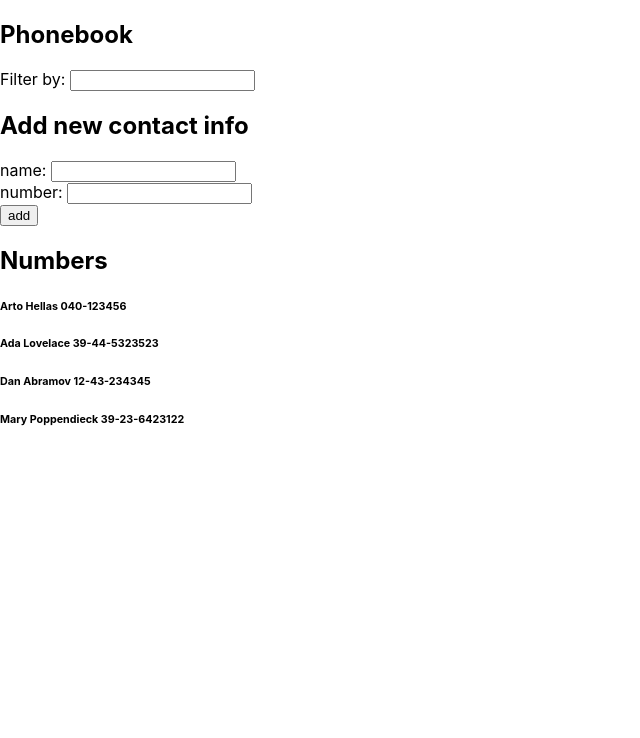
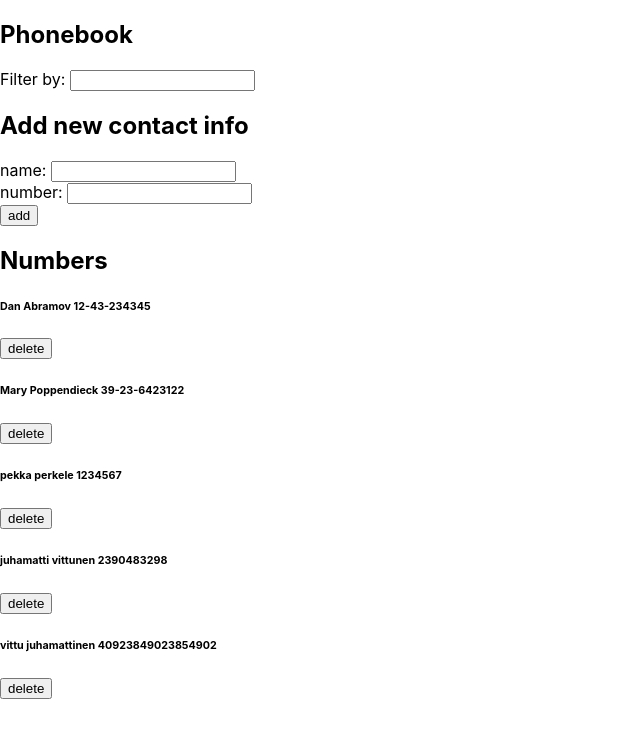
Before and after one commit to rudrut/fullstackopen-submissions, a React (Create React App) app in the folder part2/phonebook/: page / in a window 1280 px wide. Shown: the top 738 px of the page, without its empty margins (0-640 px from the left). Built offline with nearby package versions, Linux system fonts and the light colour scheme; data requests are answered from the project's data file.

Commit message:
Delete functionality working

```diff
--- a/part2/phonebook/db.json
+++ b/part2/phonebook/db.json
@@ -1,15 +1,5 @@
 {
-    "persons":[
-      {
-        "name": "Arto Hellas",
-        "number": "040-123456",
-        "id": 1
-      },
-      {
-        "name": "Ada Lovelace",
-        "number": "39-44-5323523",
-        "id": 2
-      },
+  "persons": [
     {
       "name": "Dan Abramov",
       "number": "12-43-234345",
@@ -19,6 +9,21 @@
       "name": "Mary Poppendieck",
       "number": "39-23-6423122",
       "id": 4
+    },
+    {
+      "name": "pekka perkele",
+      "number": "1234567",
+      "id": 5
+    },
+    {
+      "name": "juhamatti vittunen",
+      "number": "2390483298",
+      "id": 6
+    },
+    {
+      "name": "vittu juhamattinen",
+      "number": "40923849023854902",
+      "id": 7
     }
   ]
 }
--- a/part2/phonebook/package.json
+++ b/part2/phonebook/package.json
@@ -6,6 +6,7 @@
     "@testing-library/jest-dom": "^5.14.1",
     "@testing-library/react": "^11.2.7",
     "@testing-library/user-event": "^12.8.3",
+    "axios": "^0.21.1",
     "react": "^17.0.2",
     "react-dom": "^17.0.2",
     "react-scripts": "4.0.3",
--- a/part2/phonebook/src/App.js
+++ b/part2/phonebook/src/App.js
@@ -1,9 +1,9 @@
 import React, { useState, useEffect } from "react";
-import axios from 'axios'
 import PersonsDisplay from "./components/PersonsDisplay";
 import SearchFilter from "./components/SearchFilter";
 import Person from "./components/Person";
 import PersonForm from "./components/PersonForm";
+import personService from "./services/persons";
 
 const App = (props) => {
   const [persons, setPersons] = useState([]);
@@ -13,14 +13,10 @@ const App = (props) => {
   const [showAll, setShowAll] = useState(false);
 
   useEffect(() => {
-		console.log('effect')
-		axios
-		  .get('http://localhost:3001/persons')
-		  .then(response => {
-			console.log('promise fulfilled')
-			setPersons(response.data)
-		  })
-	  }, [])
+    personService.getAll().then((initialPersons) => {
+      setPersons(initialPersons);
+    });
+  }, []);
 
   const personsToShow = showAll
     ? persons
@@ -38,12 +34,29 @@ const App = (props) => {
     if (persons.find((person) => person.name === newName)) {
       window.alert(`${newName} is already in the phonebook`);
     } else {
-			setPersons(persons.concat(personObject));
+      personService.create(personObject).then((returnedPerson) => {
+        setPersons(persons.concat(returnedPerson));
         setNewName("");
         setNewNumber("");
+      });
       console.log(persons);
     }
   };
+
+  const deleteName = (id, personObject) => {
+    if (window.confirm("Do you really want to delete?")) {
+      personService.remove(id, personObject);
+    }
+  };
+
+  /*useEffect(() => {
+		personService
+			.getAll()
+			.then(initialPersons => {
+				setPersons(initialPersons)
+			})
+	}, [])
+	*/
 
   const handleSearchChange = (e) => {
     setSearch(e.target.value);
@@ -61,10 +74,7 @@ const App = (props) => {
   return (
     <div>
       <h2>Phonebook</h2>
-			<SearchFilter
-				value={search}
-				onChange={handleSearchChange}
-			/>
+      <SearchFilter value={search} onChange={handleSearchChange} />
       <h2>Add new contact info</h2>
       <PersonForm
         onSubmit={addName}
@@ -76,7 +86,11 @@ const App = (props) => {
       <h2>Numbers</h2>
       <PersonsDisplay
         personsToShow={personsToShow.map((person) => {
-					return <Person key={person.name} {...person} />;
+          return (
+						<div key={person.id}>
+							<Person {...person} /> <button onClick={() => deleteName(person.id, person)}> delete </button>
+						</div>
+					)
         })}
       />
       <div></div>
--- a/part2/phonebook/src/components/PersonsDisplay.js
+++ b/part2/phonebook/src/components/PersonsDisplay.js
@@ -1,11 +1,11 @@
 import React from "react";
 
 const PersonsDisplay = (props) => {
-    const { personsToShow } = props
+    const { personsToShow, button } = props
 
     return (
         <div>
-            {personsToShow}
+            {personsToShow} {button}
         </div>
     )
 };
--- /dev/null
+++ b/part2/phonebook/src/services/persons.js
@@ -0,0 +1,24 @@
+import axios from 'axios'
+const baseUrl = 'http://localhost:3001/persons'
+
+const getAll = () => {
+    const request = axios.get(baseUrl)
+    return request.then(response => response.data)
+  }
+
+  const create = newObject => {
+    const request = axios.post(baseUrl, newObject)
+    return request.then(response => response.data)
+  }
+
+  const update = (id, newObject) => {
+    const request = axios.put(`${baseUrl}/${id}`, newObject)
+    return request.then(response => response.data)
+  }
+
+  const remove = (id, personObject) => {
+	const request = axios.delete(`${baseUrl}/${id}`, personObject)
+    return request.then(response => response.data)
+}
+
+export default { getAll, create, update, remove }
```
Also changed, not shown: 1 other file (tests, documents, lock files or other folders). Lines whose indentation alone changed are shown as unchanged.
